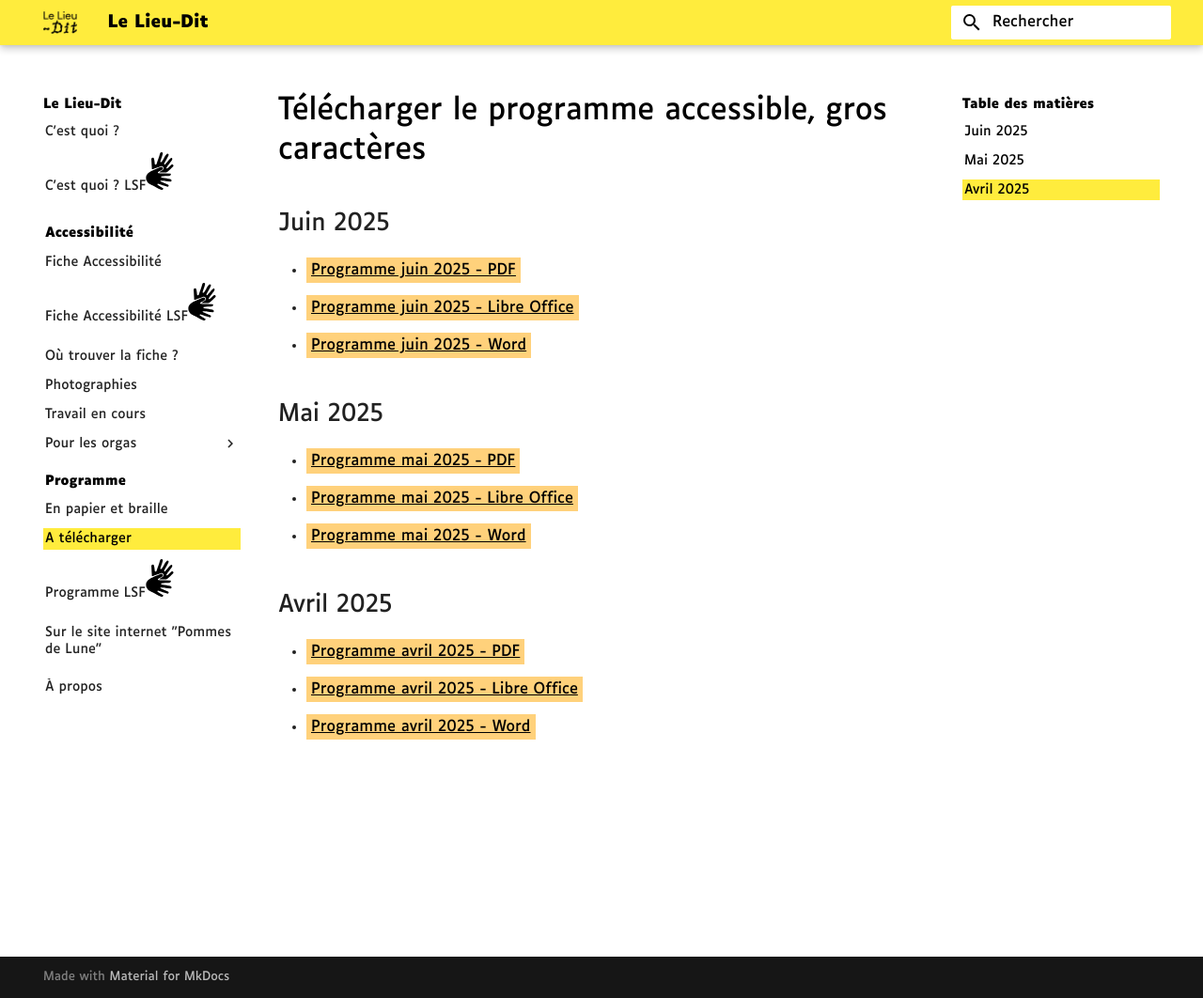
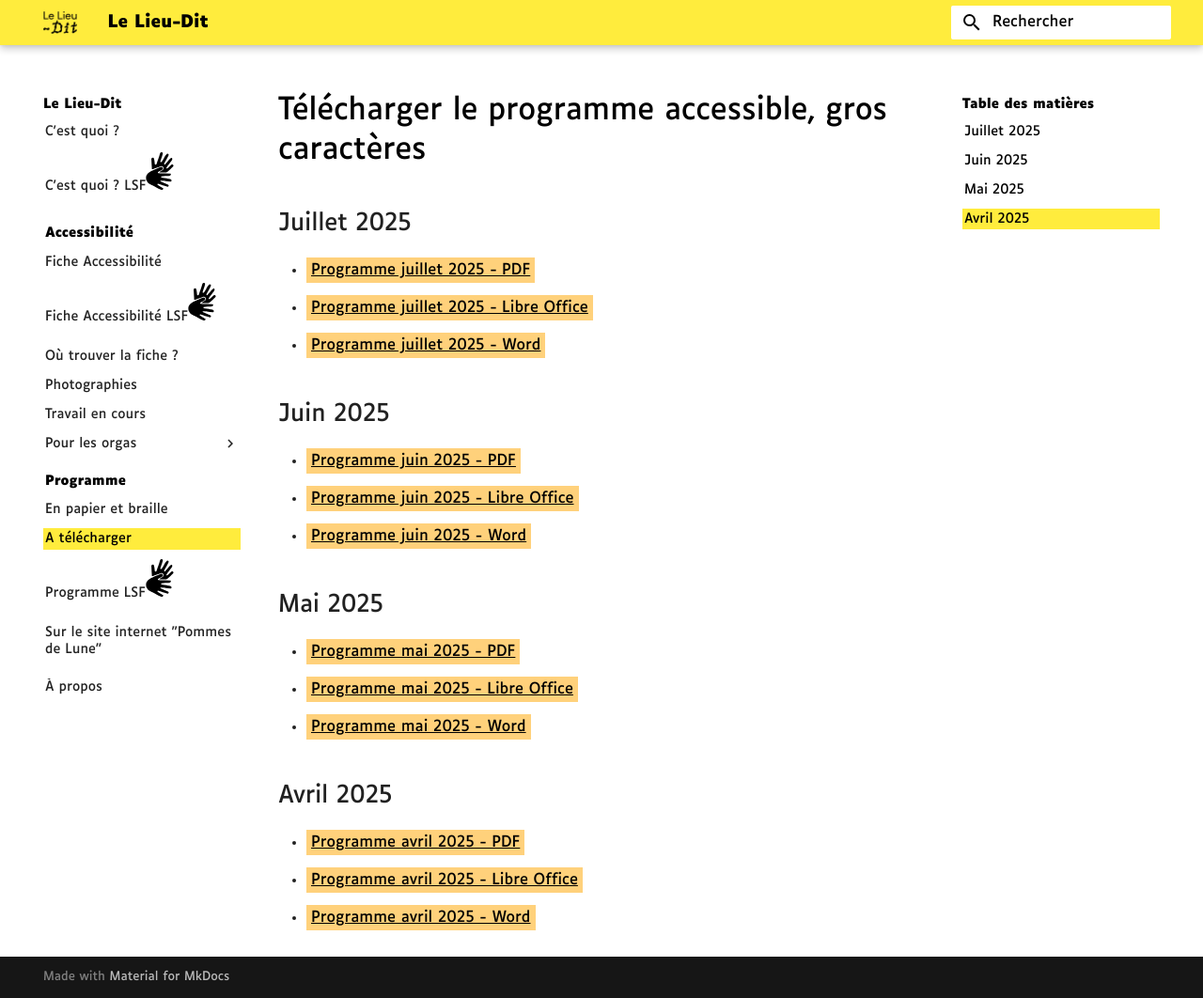
Before and after one commit to Lieu-Dit/web, an MkDocs documentation site: the page built from docs/prog.md, in a window 1280 px wide and 1062 px high. Shown: the whole window at 94% size. Built offline with MkDocs 1.6.1 and Material for MkDocs 9.7.7, drawn with Linux system fonts in a browser that asks for light colours.

Commit message:
add programme juillet 2025

```diff
--- a/docs/prog.md
+++ b/docs/prog.md
@@ -1,4 +1,9 @@
 # Télécharger le programme accessible, gros caractères
+
+## Juillet 2025
+- [Programme juillet 2025 - PDF](programme/2025/Programme%20Lieu-Dit%20juillet%202025.pdf)
+- [Programme juillet 2025 - Libre Office](programme/2025/Programme%20Lieu-Dit%20juillet%202025.odt)
+- [Programme juillet 2025 - Word](programme/2025/Programme%20Lieu-Dit%20juillet%202025.docx)
 
 ## Juin 2025
 - [Programme juin 2025 - PDF](programme/2025/Programme%20Lieu-Dit%20juin%202025.pdf)
```
Also changed, not shown: 3 other files.
